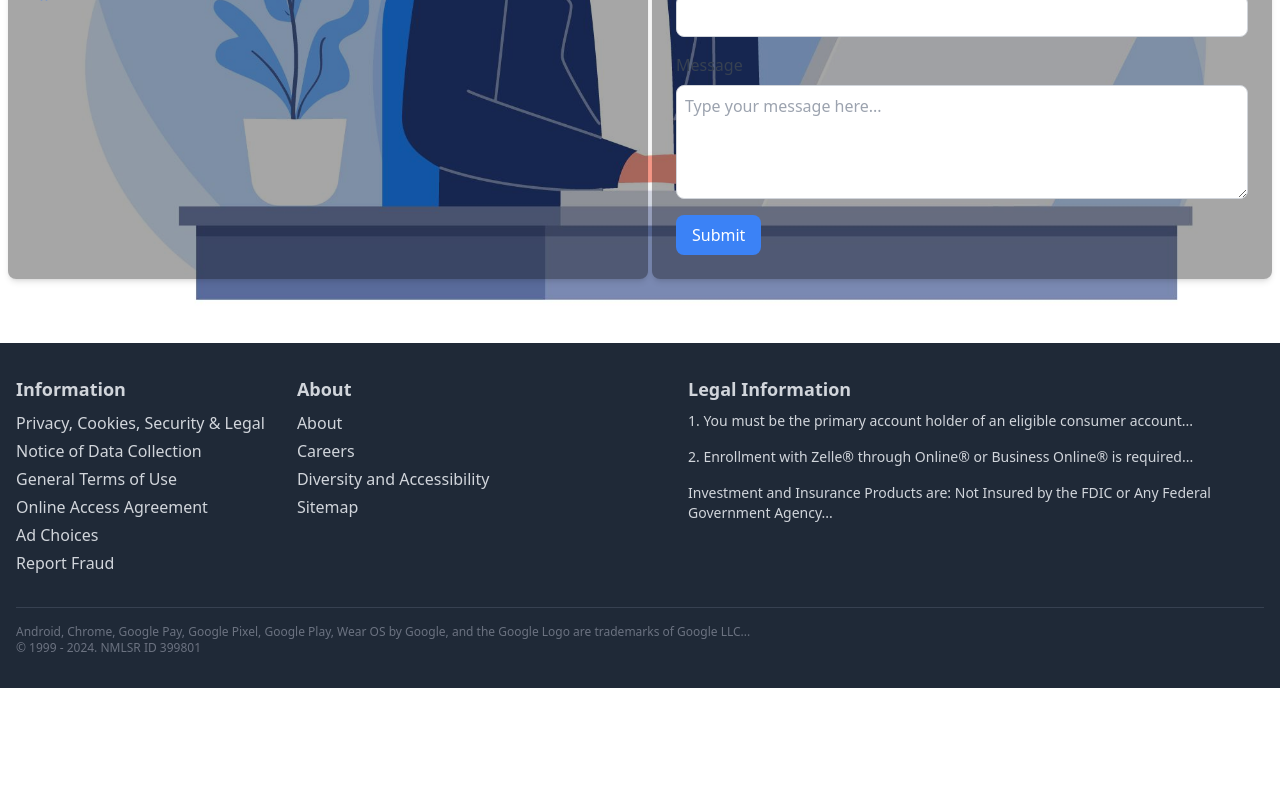
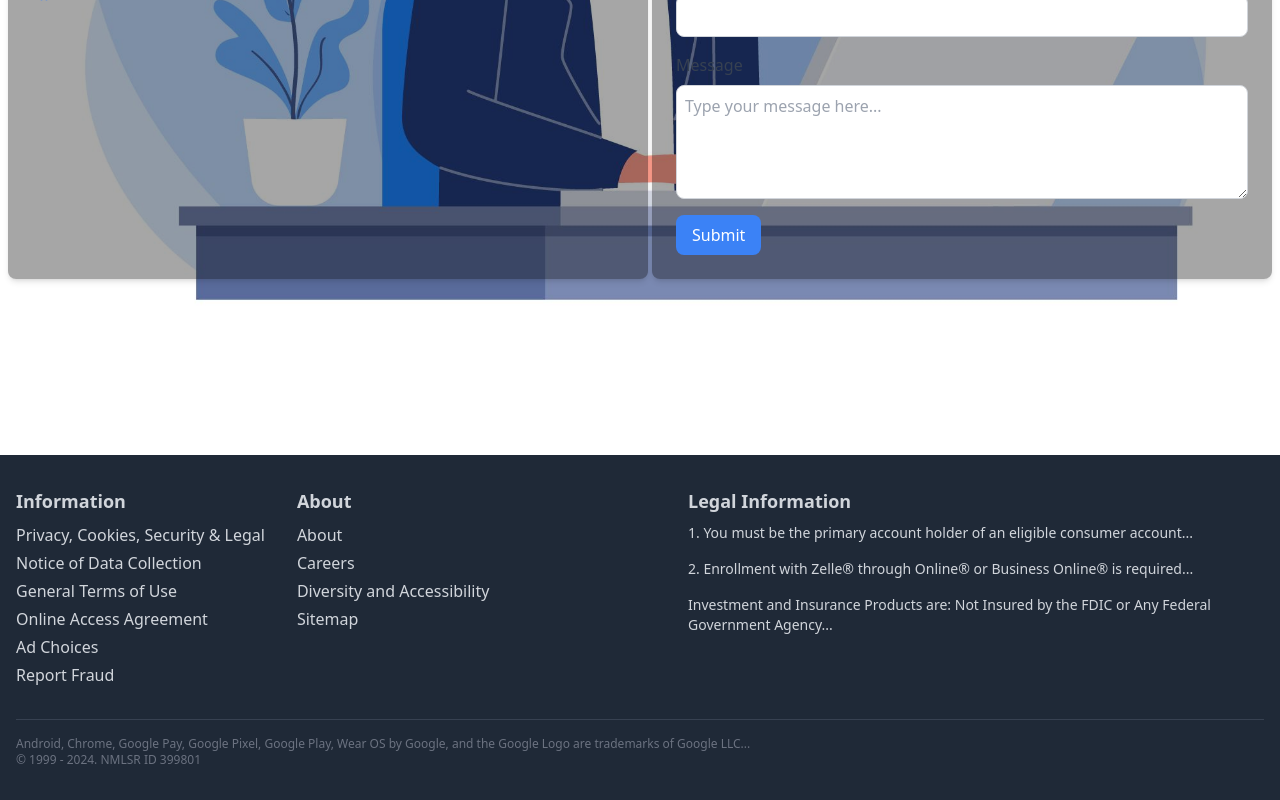
Before and after one commit to Victor-MGB/Eric_sheritage_bank, a React (Create React App) app: page /contact in a window 1280 px wide. Shown: the part 489-1289 px from the top of the page. Before the commit the page ends 1177 px from the top, so only its background shows below. Built offline with nearby package versions, Linux system fonts and the light colour scheme.

Commit message:
fix: modify footer to adjust in padding below

```diff
--- a/src/components/Footer.tsx
+++ b/src/components/Footer.tsx
@@ -2,7 +2,7 @@ import React from "react";
 
 const Footer: React.FC = () => {
 	return (
-		<footer className='bg-gray-800 z-10 text-gray-300 py-8'>
+		<footer className='bg-gray-800 relative top-[7rem] z-10 text-gray-300 py-8'>
 			<div className='container mx-auto px-4'>
 				<div className='flex flex-col lg:flex-row justify-between'>
 					{/* Links Section */}
```
